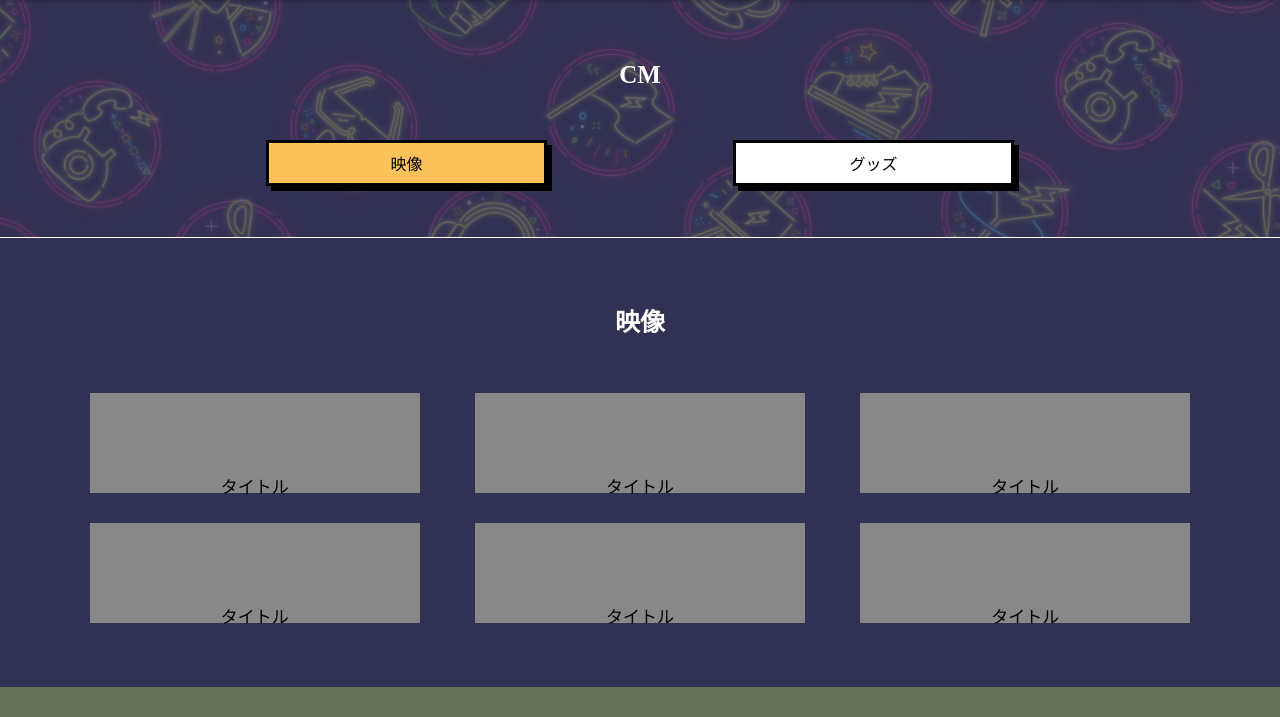
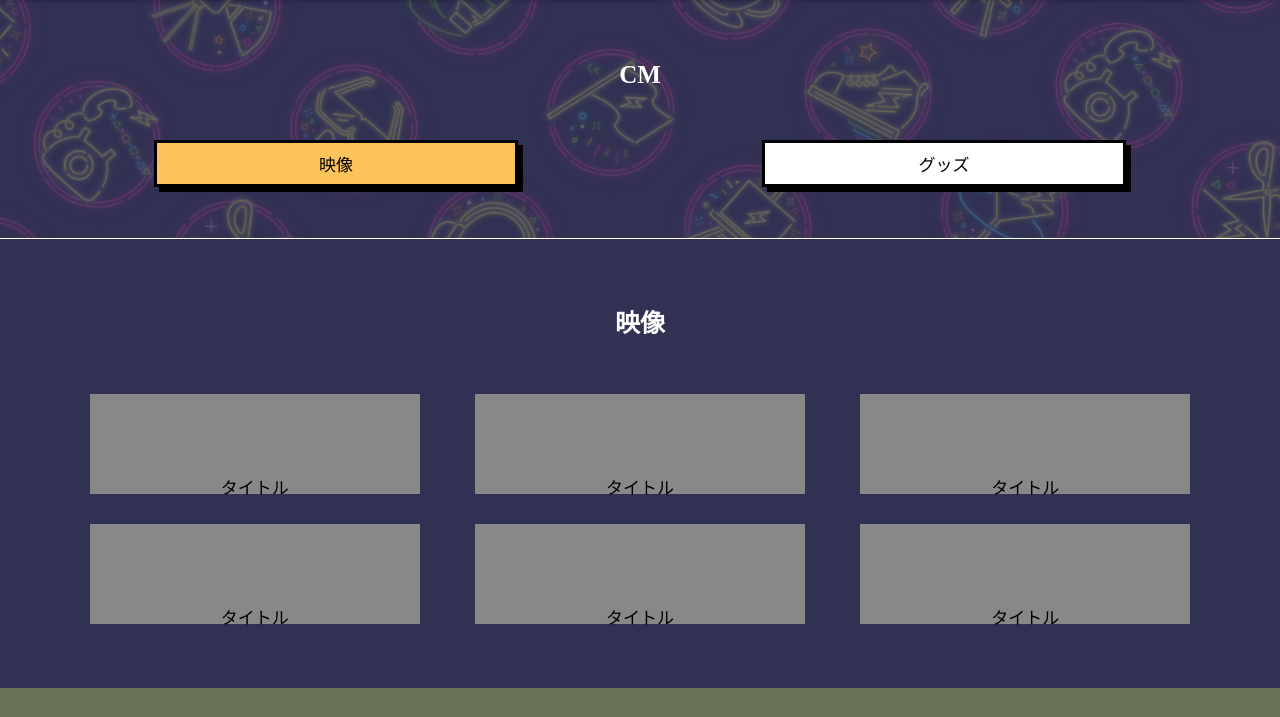
Before and after one commit to Eubulon3/geikosai_2023, a plain HTML site: page public/cm/movie.html in a window 1280 px wide. Shown: the part 83-800 px from the top of the page. Drawn offline with nearby package versions, Linux system fonts and the light colour scheme.

Commit message:
前コミットと同様の修正をmovieで行なった

```diff
--- a/public/cm/movie.html
+++ b/public/cm/movie.html
@@ -96,12 +96,16 @@
 <div class = "top">
     <h2>CM</h2>
     <div class="second-nav">
-        <div class="second-nav-box">
-            <a href = "./movie.html">映像</a>
-        </div>
-        <div class="second-nav-box">
-            <a href = "./goods.html">グッズ</a>
-        </div>
+        <a href="./movie.html">
+            <div class="second-nav-box">
+                <p>映像</p>
+            </div>
+        </a>
+        <a href="./goods.html">
+            <div class="second-nav-box">
+                <p>グッズ</p>
+            </div>
+        </a>
     </div>
 </div>
 <div class="movie">
--- a/public/css/movie.css
+++ b/public/css/movie.css
@@ -68,23 +68,34 @@ a{
 
 .top .second-nav{
     margin: 4% 0;
-    width: 73%;
+    width: 95%;
 
     display: flex;
     justify-content: space-around;
     align-items: stretch;
 }
 
-.top .second-nav-box a{
-    padding: 0.5rem 0;
-    font-size: 1rem;
-    font-weight: 300;
-
-    text-decoration: none;
-    color: #000000;
+.top .second-nav a{
+    width: 30%;
 }
 
-.second-nav-box:first-child{
+.top .second-nav-box{
+    width: 100%;
+
+    background-color: #ffffff;
+
+    display: flex;
+    justify-content: center;
+    align-items: center;
+
+    border: medium solid #000000;
+
+    box-shadow: 5px 5px 0 #000000;
+
+    padding: 0.5rem;
+}
+
+.second-nav a:first-child .second-nav-box{
     background-color: #fdc25a;
 }
 
@@ -134,6 +145,15 @@ footer .contents{
 
 }
 
+@media screen and (max-width: 768px) {
+.area{
+    width: 45%;
+}
+.top{
+    margin-top: 70px;
+}
+}
+
 @media screen and (max-width:480px){
 p {
     font-size: 16px;
```
Also changed, not shown: public/cm/goods.html (+1 -1 lines), public/css/goods.css (+4 -4 lines).
